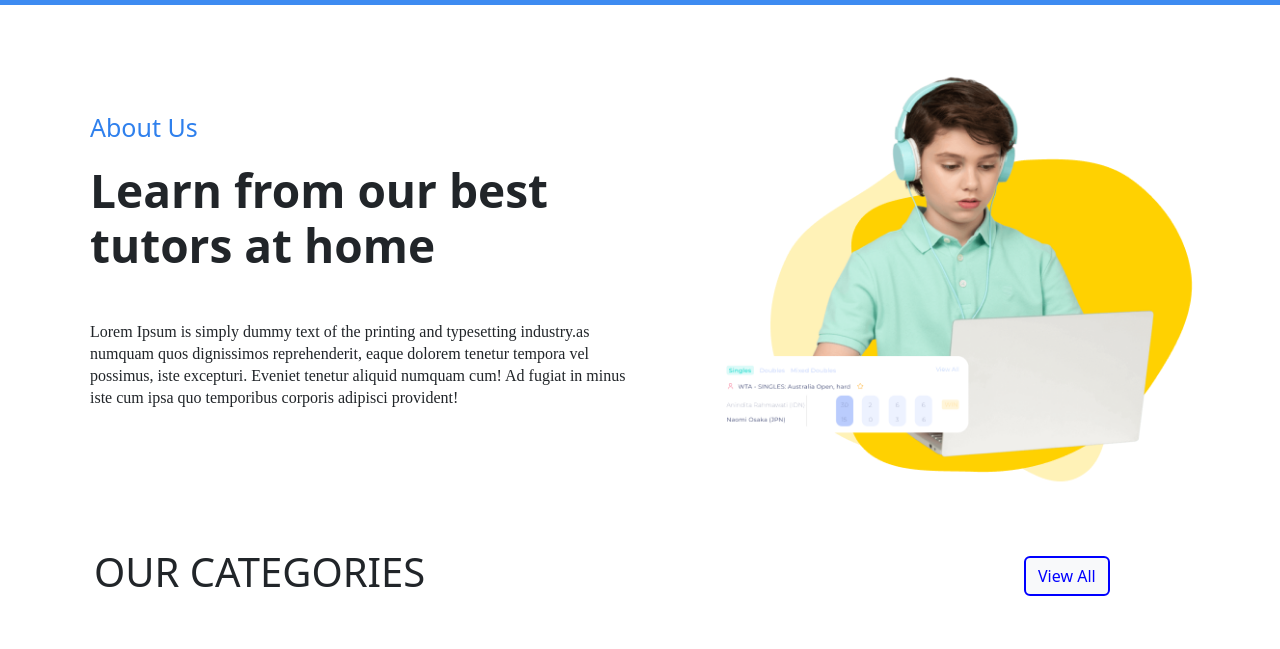
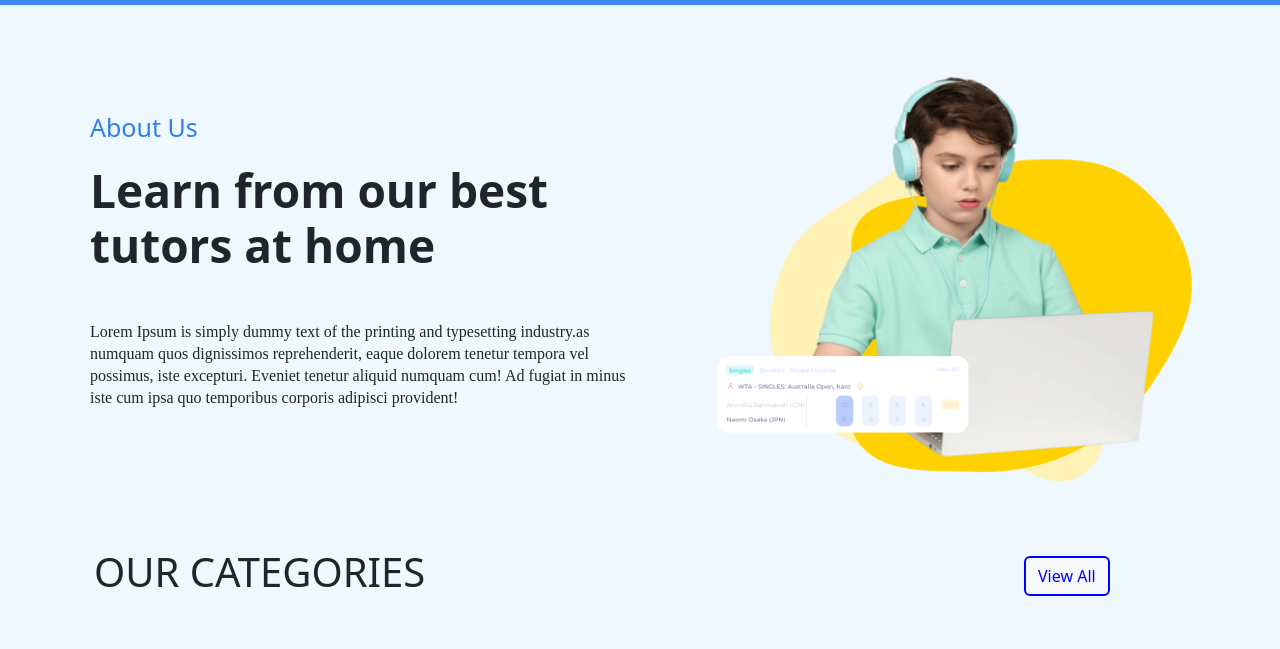
Before and after one commit to ManavNanda1/Task_4_Manav_Nanda, a plain HTML site: page Manav_nanda_Task_4(Bootstrap)/index.html in a window 1280 px wide. Shown: the part 72-721 px from the top of the page. Drawn offline with nearby package versions, Linux system fonts and the light colour scheme.

Commit message:
Update index.html

```diff
--- a/Manav_nanda_Task_4(Bootstrap)/index.html
+++ b/Manav_nanda_Task_4(Bootstrap)/index.html
@@ -15,6 +15,9 @@
 
     <!-- basic hover styling below  -->
     <style>
+      body{
+        background: aliceblue;
+      }
         .icons-footer i:hover{
             color: blue;
         }
```
